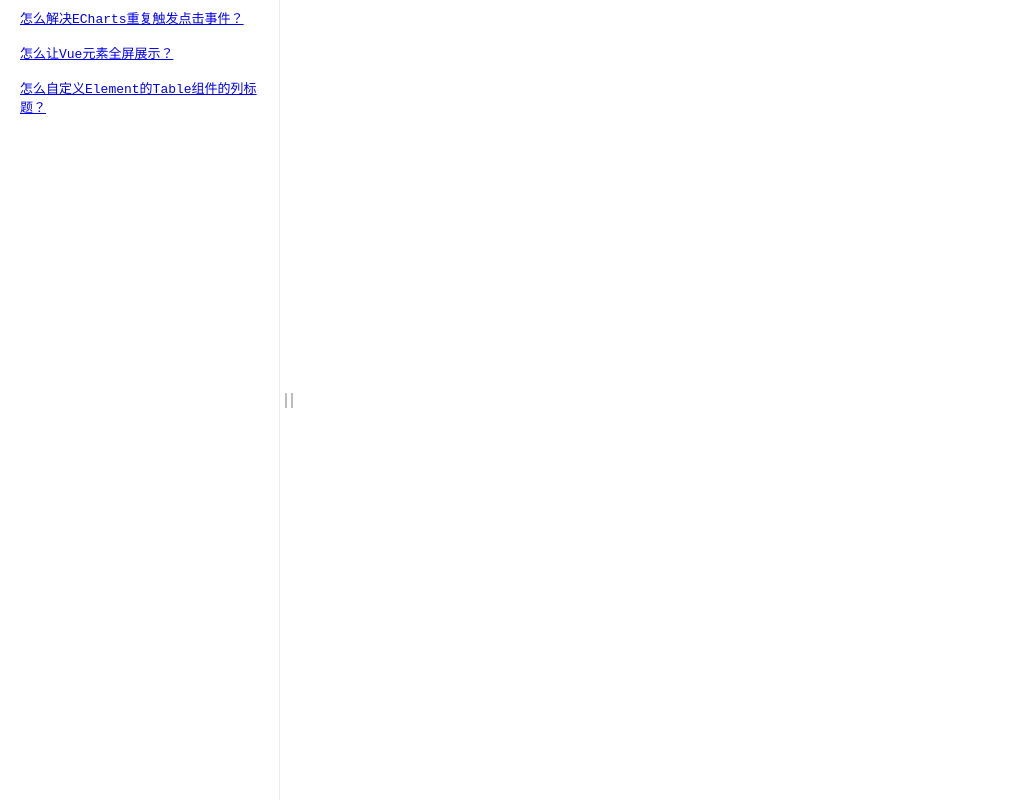
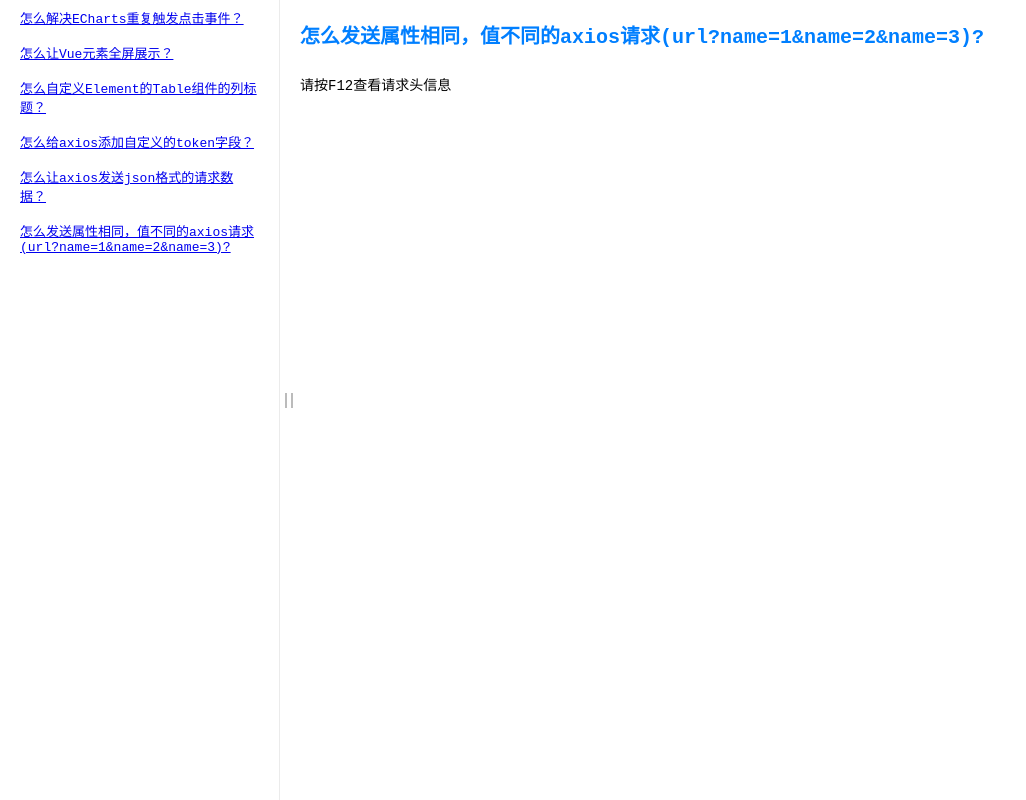
Before and after one commit to Jackyyans/code123, a Vue app in the folder vuefile/: page /#/sameProperty in a window 1280 px wide. Shown: the whole page, without its empty margins (0-1026 px from the left). Built offline with nearby package versions, Linux system fonts and the light colour scheme; no server answers.

Commit message:
vue cli升级

```diff
--- a/vuefile/src/axios/api.js
+++ b/vuefile/src/axios/api.js
@@ -1,7 +1,15 @@
-import { get } from "./axios";
+import { get, post  } from "./axios";
 export default {
   //  添加自定义token测试接口
   testMyToken(params = {}) {
     return get("/testToken", params);
+  },
+  // json或FormData格式请求头测试接口
+  postHeader(params, isJson) {
+    return post('/postHeader', params, isJson)
+  },
+  // 相同属性、不同值的请求测试接口，url?name=1&name=2&name=3
+  sameProperty(params = {}) {
+    return get('/sameProperty', params);
   }
 };
--- a/vuefile/src/axios/axios.js
+++ b/vuefile/src/axios/axios.js
@@ -102,7 +102,7 @@ export function get(url, params = {}, responseType) {
       .get(url, {
         params: params,
         responseType: responseType,
-        // 用于发送这种格式的请求，url?ids=1&ids=2&id=3
+        // 用于发送这种格式的请求，url?name=1&name=2&name=3
         paramsSerializer: params => {
           return QS.stringify(params, { indices: false });
         }
@@ -132,6 +132,7 @@ export function post(url, params = {}, json = false) {
     "Content-Type": "application/x-www-form-urlencoded;charset=UTF-8"
   };
   return new Promise((resolve, reject) => {
+     // params，传对象就可以了
     axios
       .post(url, json ? JSON.stringify(params) : QS.stringify(params), {
         headers: json ? headerJSON : headerFormData
--- /dev/null
+++ b/vuefile/src/pages/CustomToken.vue
@@ -0,0 +1,49 @@
+<template>
+  <div class="container">
+    <h2>怎么给axios添加自定义的token字段？</h2>
+    <p>请按F12查看请求头信息</p>
+  </div>
+</template>
+
+<script>
+import Axios from "@/axios";
+
+export default {
+  name: 'CustomToken',
+  data() {
+    return {
+
+    }
+  },
+  created() {
+    this.init()
+  },
+  methods: {
+    init() {
+      this.addTokenTest()
+    },
+    // 添加自定义token测试
+    addTokenTest() {
+      let name = 'code123'
+      Axios.testMyToken({ name: name }).then(res => {
+        if (res.code === 0) {
+          // do something...
+        } else {
+          // do something...
+        }
+      })
+    },
+  },
+}
+</script>
+
+<style>
+  .container h2 {
+    margin-bottom: 25px;
+    font-size: 20px;
+    color: #007fff;
+  }
+  .container p {
+    font-size: 14px;
+  }
+</style>
--- a/vuefile/src/pages/MoreClick.vue
+++ b/vuefile/src/pages/MoreClick.vue
@@ -14,7 +14,6 @@
 
 <script>
 import echarts from "echarts";
-import Axios from "@/axios";
 
 export default {
   name: "MoreClick",
@@ -34,7 +33,6 @@ export default {
   },
   mounted() {
     this.draw();
-    this.addTokenTest();
   },
   methods: {
     update() {
@@ -71,16 +69,6 @@ export default {
         };
       });
     },
-    // 添加自定义token测试
-    addTokenTest() {
-      Axios.testMyToken().then((res) => {
-        if (res.code === 0) {
-          // do something...
-        } else if (res.code !== 302) {
-          // do something...
-        }
-      });
-    }
   }
 };
 </script>
--- /dev/null
+++ b/vuefile/src/pages/PostHeader.vue
@@ -0,0 +1,52 @@
+<template>
+  <div class="container">
+    <h2>怎么让axios发送json格式的请求数据？</h2>
+    <p>请按F12查看请求头信息</p>
+  </div>
+</template>
+
+<script>
+import Axios from "@/axios";
+
+export default {
+  name: 'PostHeader',
+  data() {
+    return {
+
+    }
+  },
+  created() {
+    this.init()
+  },
+  methods: {
+    init() {
+      this.testPostHeader()
+    },
+    // json或FormData格式请求头测试
+    testPostHeader() {
+      let params = {
+        name: 'code123',
+        id: 9527
+      }
+      Axios.postHeader(params, true).then(res => {
+        if (res.code === 0) {
+          // do something...
+        } else {
+          // do something...
+        }
+      })
+    },
+  },
+}
+</script>
+
+<style>
+  .container h2 {
+    margin-bottom: 25px;
+    font-size: 20px;
+    color: #007fff;
+  }
+  .container p {
+    font-size: 14px;
+  }
+</style>
--- /dev/null
+++ b/vuefile/src/pages/SameProperty.vue
@@ -0,0 +1,49 @@
+<template>
+  <div class="container">
+    <h2>怎么发送属性相同，值不同的axios请求(url?name=1&name=2&name=3)?</h2>
+    <p>请按F12查看请求头信息</p>
+  </div>
+</template>
+
+<script>
+import Axios from "@/axios";
+
+export default {
+  name: 'SameProperty',
+  data() {
+    return {
+
+    }
+  },
+  created() {
+    this.init()
+  },
+  methods: {
+    init() {
+      this.testSameProperty()
+    },
+    // 相同属性、不同值的请求测试，url?name=1&name=2&name=3
+    testSameProperty() {
+      let params = { name: [1, 2, 3, 5] }
+      Axios.sameProperty(params).then(res => {
+        if (res.code === 0) {
+          // do something...
+        } else {
+          // do something...
+        }
+      })
+    }
+  },
+}
+</script>
+
+<style>
+  .container h2 {
+    margin-bottom: 25px;
+    font-size: 20px;
+    color: #007fff;
+  }
+  .container p {
+    font-size: 14px;
+  }
+</style>
--- a/vuefile/src/router/index.js
+++ b/vuefile/src/router/index.js
@@ -3,6 +3,9 @@ import Router from "vue-router";
 import MoreClick from "@/pages/MoreClick";
 import FullScreen from "@/pages/FullScreen";
 import TableHeadRender from "@/pages/TableHeadRender";
+import CustomToken from "@/pages/CustomToken";
+import PostHeader from "@/pages/PostHeader";
+import SameProperty from "@/pages/SameProperty";
 
 Vue.use(Router);
 
@@ -25,6 +28,24 @@ export default new Router({
       name: "tableHeadRender",
       title: "怎么自定义Element的Table组件的列标题？",
       component: TableHeadRender
+    },
+    {
+      path: "/customToken",
+      name: "customToken",
+      title: "怎么给axios添加自定义的token字段？",
+      component: CustomToken
+    },
+    {
+      path: "/postHeader",
+      name: "postHeader",
+      title: "怎么让axios发送json格式的请求数据？",
+      component: PostHeader
+    },
+    {
+      path: "/sameProperty",
+      name: "sameProperty",
+      title: "怎么发送属性相同，值不同的axios请求(url?name=1&name=2&name=3)?",
+      component: SameProperty
     }
   ]
 });
```
Also changed, not shown: 1 other file (tests, documents, lock files or other folders).
